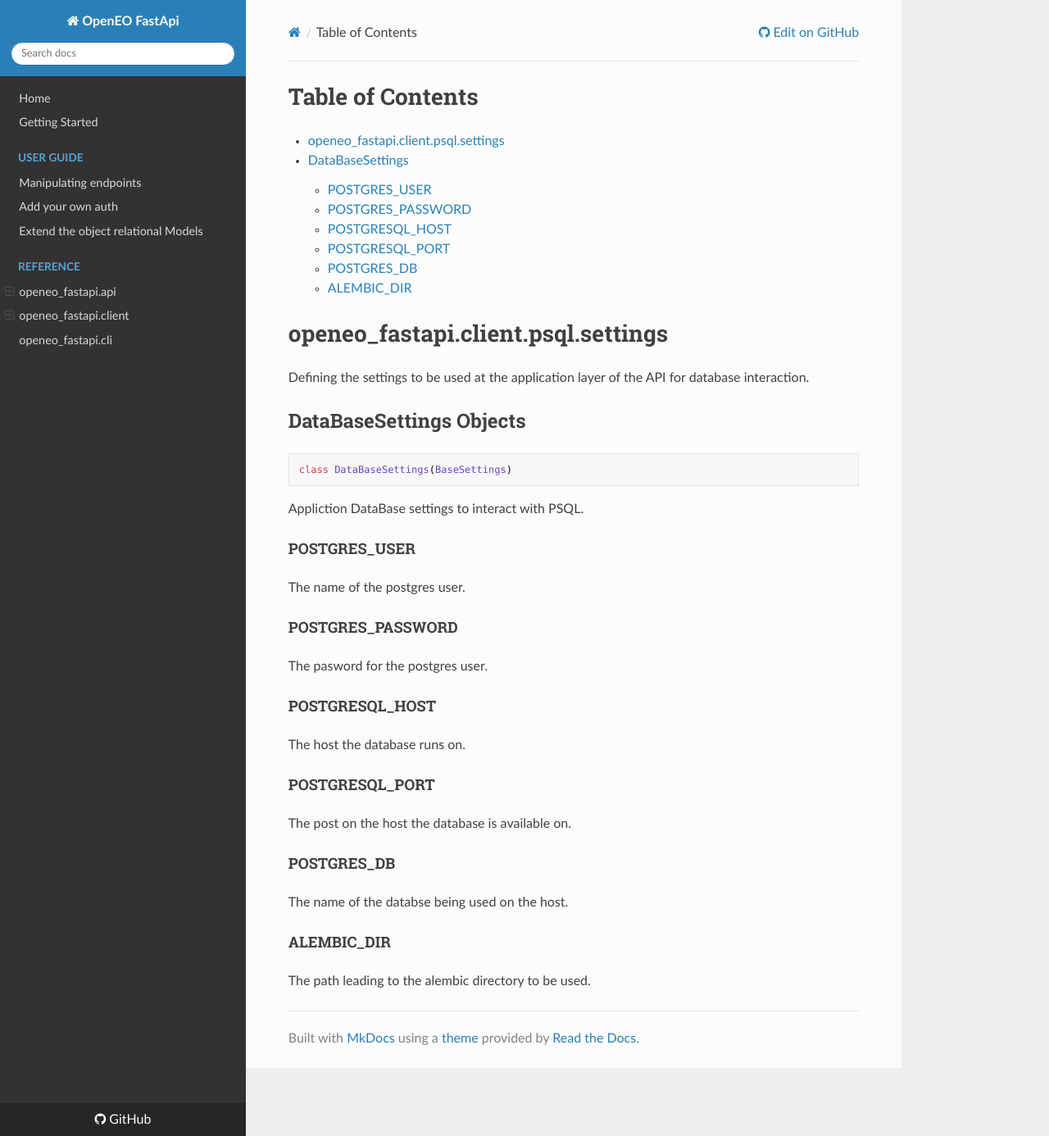
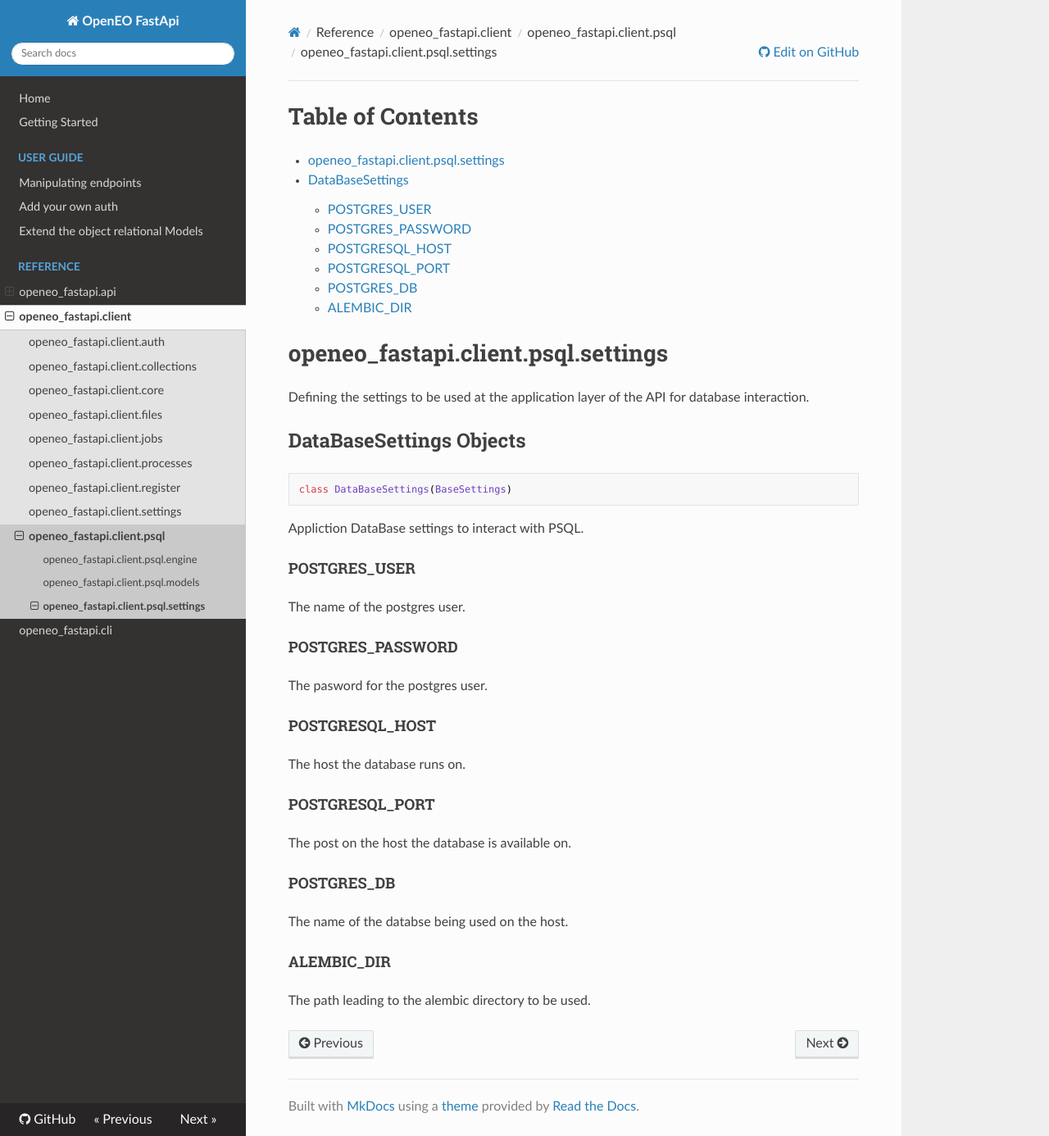
Before and after one commit to eodcgmbh/openeo-fastapi, an MkDocs documentation site: the page built from docs/package/client/psql/settings.md, in a window 1280 px wide and 1386 px high. Shown: the whole window at 82% size. Built offline with MkDocs 1.6.1, drawn with Linux system fonts in a browser that asks for light colours; nearby versions of some CDN libraries.

Commit message:
Update mkdocs.yml (#47)

```diff
--- a/mkdocs.yml
+++ b/mkdocs.yml
@@ -21,9 +21,9 @@ nav:
         - openeo_fastapi.client.register: package/client/register.md
         - openeo_fastapi.client.settings: package/client/settings.md
         - openeo_fastapi.client.psql:
-            - openeo_fastapi.client.psql.engine: package/client/engine.md
-            - openeo_fastapi.client.psql.models: package/client/models.md
-            - openeo_fastapi.client.psql.settings: package/client/settings.md
+            - openeo_fastapi.client.psql.engine: package/client/psql/engine.md
+            - openeo_fastapi.client.psql.models: package/client/psql/models.md
+            - openeo_fastapi.client.psql.settings: package/client/psql/settings.md
       - openeo_fastapi.cli: package/cli.md
 theme: readthedocs
 repo_url: https://github.com/eodcgmbh/openeo-fastapi
```
